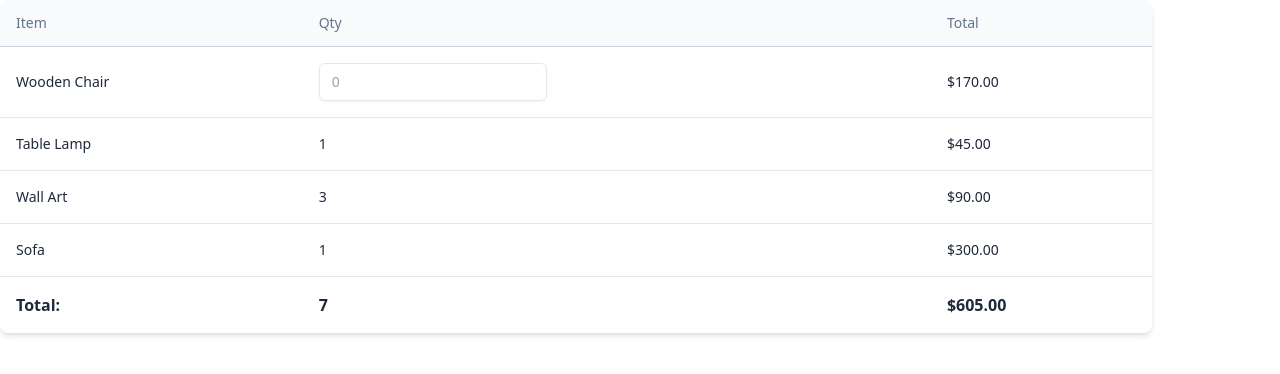
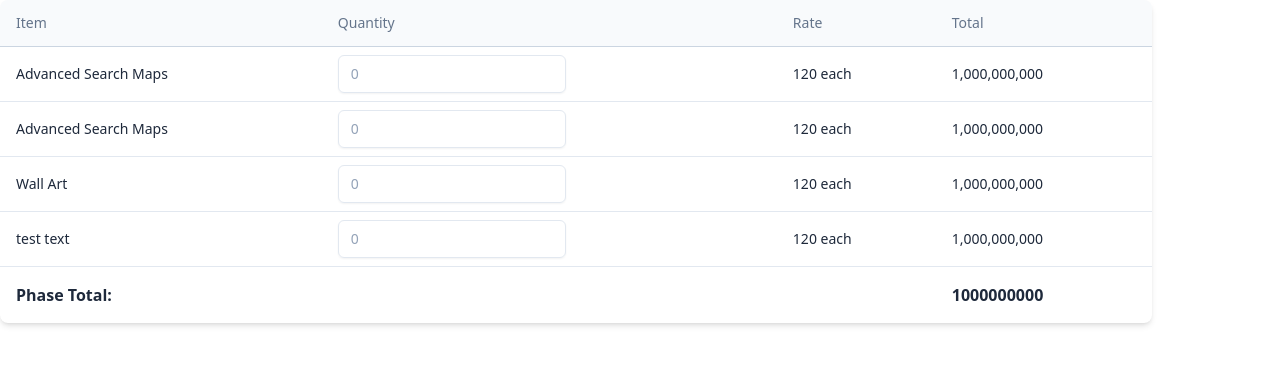
Before and after one commit to dls-calculator/dls-calculator.github.io, a plain HTML site: page all-star-night/index.html in a window 1280 px wide. Drawn offline with Linux system fonts and the light colour scheme.

Commit message:
deploy: 22395faad67ec0f624e29ec33e71d30ce2e8add2

```diff
--- a/all-star-night/index.html
+++ b/all-star-night/index.html
@@ -4,6 +4,7 @@
     <meta charset="UTF-8">
     <meta name="viewport" content="width=device-width, initial-scale=1.0">
     <link href="../assets/styles.css" rel="stylesheet">
+    <script src="../assets/all-star-night-calculator.js"></script>
     </head>
     <body>
 
@@ -18,7 +19,12 @@
                     </th>
                     <th class="p-4 border-b border-slate-300 bg-slate-50">
                     <p class="block text-sm font-normal leading-none text-slate-500">
-                        Qty
+                        Quantity
+                    </p>
+                    </th>
+                    <th class="p-4 border-b border-slate-300 bg-slate-50 hidden md:table-cell">
+                    <p class="block text-sm font-normal leading-none text-slate-500">
+                        Rate
                     </p>
                     </th>
                     <th class="p-4 border-b border-slate-300 bg-slate-50">
@@ -32,37 +38,55 @@
                 <tr class="hover:bg-slate-50">
                     <td class="p-4 border-b border-slate-200">
                     <p class="block text-sm text-slate-800">
-                        Wooden Chair
+                        Advanced Search Maps
+                    </p>
+                    </td>
+                    <td class="px-4 py-2 border-b border-slate-200">
+                    <p class="block text-sm text-slate-800">
+                        <input
+                        class="w-24 bg-transparent placeholder:text-slate-400 text-slate-700 text-sm border border-slate-200 rounded-md px-3 py-2 transition duration-300 ease focus:outline-none focus:border-slate-400 hover:border-slate-300 shadow-sm focus:shadow sm:w-min"
+                        type="text"
+                        onkeypress="handleAllowNumbersOnly(event)"
+                        onkeyup="addComma(this);"
+                        placeholder="0"/>
+                    </p>
+                    </td>
+                    <td class="p-4 border-b border-slate-200 hidden md:table-cell">
+                    <p class="block text-sm text-slate-800">
+                        120 each
                     </p>
                     </td>
                     <td class="p-4 border-b border-slate-200">
                     <p class="block text-sm text-slate-800">
-                        <input
-                        class="w-24 bg-transparent placeholder:text-slate-400 text-slate-700 text-sm border border-slate-200 rounded-md px-3 py-2 transition duration-300 ease focus:outline-none focus:border-slate-400 hover:border-slate-300 shadow-sm focus:shadow sm:w-min"
-                        placeholder="0"/>
-
-                    </p>
-                    </td>
-                    <td class="p-4 border-b border-slate-200">
-                    <p class="block text-sm text-slate-800">
-                        $170.00
+                       1,000,000,000
                     </p>
                     </td>
                 </tr>
                 <tr class="hover:bg-slate-50">
                     <td class="p-4 border-b border-slate-200">
                     <p class="block text-sm text-slate-800">
-                        Table Lamp
+                        Advanced Search Maps
+                    </p>
+                    </td>
+                    <td class="px-4 py-2 border-b border-slate-200">
+                    <p class="block text-sm text-slate-800">
+                        <input
+                        class="w-24 bg-transparent placeholder:text-slate-400 text-slate-700 text-sm border border-slate-200 rounded-md px-3 py-2 transition duration-300 ease focus:outline-none focus:border-slate-400 hover:border-slate-300 shadow-sm focus:shadow sm:w-min"
+                        type="text"
+                        onkeypress="handleAllowNumbersOnly(event)"
+                        onkeyup="addComma(this);"
+                        onkeydown=""
+                        placeholder="0"/>
+                    </p>
+                    </td>
+                    <td class="p-4 border-b border-slate-200 hidden md:table-cell">
+                    <p class="block text-sm text-slate-800">
+                        120 each
                     </p>
                     </td>
                     <td class="p-4 border-b border-slate-200">
                     <p class="block text-sm text-slate-800">
-                        1
-                    </p>
-                    </td>
-                    <td class="p-4 border-b border-slate-200">
-                    <p class="block text-sm text-slate-800">
-                        $45.00
+                        1,000,000,000
                     </p>
                     </td>
                 </tr>
@@ -72,55 +96,69 @@
                         Wall Art
                     </p>
                     </td>
-                    <td class="p-4 border-b border-slate-200">
+                    <td class="px-4 py-2 border-b border-slate-200">
                     <p class="block text-sm text-slate-800">
-                        3
+                        <input
+                        class="w-24 bg-transparent placeholder:text-slate-400 text-slate-700 text-sm border border-slate-200 rounded-md px-3 py-2 transition duration-300 ease focus:outline-none focus:border-slate-400 hover:border-slate-300 shadow-sm focus:shadow sm:w-min"
+                        type="text"
+                        onkeypress="handleAllowNumbersOnly(event)"
+                        onkeyup="addComma(this);"
+                        placeholder="0"/>
+                    </p>
+                    </td>
+                    <td class="p-4 border-b border-slate-200 hidden md:table-cell">
+                    <p class="block text-sm text-slate-800">
+                        120 each
                     </p>
                     </td>
                     <td class="p-4 border-b border-slate-200">
                     <p class="block text-sm text-slate-800">
-                        $90.00
+                        1,000,000,000
                     </p>
                     </td>
                 </tr>
                 <tr class="hover:bg-slate-50">
                     <td class="p-4 border-b border-slate-200">
                     <p class="block text-sm text-slate-800">
-                        Sofa
+                        test text
+                    </p>
+                    </td>
+                    <td class="px-4 py-2 border-b border-slate-200">
+                    <p class="block text-sm text-slate-800">
+                        <input
+                        class="w-24 bg-transparent placeholder:text-slate-400 text-slate-700 text-sm border border-slate-200 rounded-md px-3 py-2 transition duration-300 ease focus:outline-none focus:border-slate-400 hover:border-slate-300 shadow-sm focus:shadow sm:w-min"
+                        type="text"
+                        onkeypress="handleAllowNumbersOnly(event)"
+                        onkeyup="addComma(this);"
+                        placeholder="0"/>
+                    </p>
+                    </td>
+                    <td class="p-4 border-b border-slate-200 hidden md:table-cell">
+                    <p class="block text-sm text-slate-800">
+                        120 each
                     </p>
                     </td>
                     <td class="p-4 border-b border-slate-200">
                     <p class="block text-sm text-slate-800">
-                        1
-                    </p>
-                    </td>
-                    <td class="p-4 border-b border-slate-200">
-                    <p class="block text-sm text-slate-800">
-                        $300.00
+                        1,000,000,000
                     </p>
                     </td>
                 </tr>
                 </tbody>
                 <tfoot>
                 <tr>
-                    <td colspan="1" class="p-4 text-left font-bold text-slate-800 border-t border-slate-300">
-                    Total:
+                    <td colspan="2" class="p-4 text-left font-bold text-slate-800 border-t border-slate-300">
+                    Phase Total:
                     </td>
-                    <td colspan="1" class="p-4 font-bold text-slate-800 border-t border-slate-300">
-                    7
+                    <td colspan="1" class="p-4 font-bold text-slate-800 border-t border-slate-300 hidden md:table-cell">
                     </td>
                     <td colspan="1" class="p-4 font-semibold text-slate-800 border-t border-slate-300">
-                    $605.00
+                    1000000000
                     </td>
                 </tr>
                 </tfoot>
             </table>
         </div>
 
-
-
-
-
-
     </body>
 </html>
--- /dev/null
+++ b/assets/all-star-night-calculator.js
@@ -0,0 +1,12 @@
+
+/* Allow only numbers in input */
+const handleAllowNumbersOnly = (e) => {
+    if (e.target.type === "text" && !e.key.match(/^[0-9]+$/)) {
+      e.preventDefault();
+    }
+  };
+
+  /* Add commas as the user types the number */
+  function addComma(txt) {
+    txt.value = txt.value.replace(/,/gi, "").split(/(?=(?:\d{3})+$)/).join(",");
+ }
```
Also changed, not shown: assets/src/source.css (line endings or trailing spaces), assets/styles.css.
